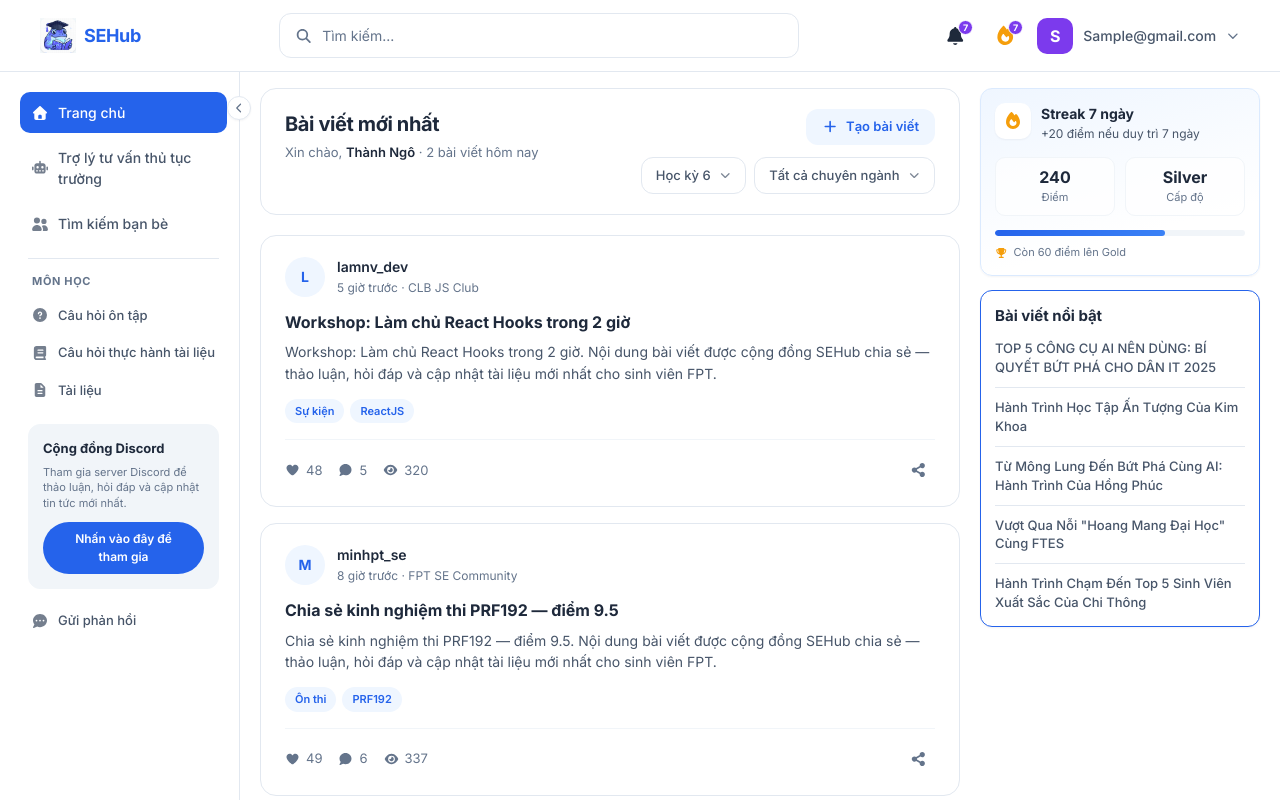
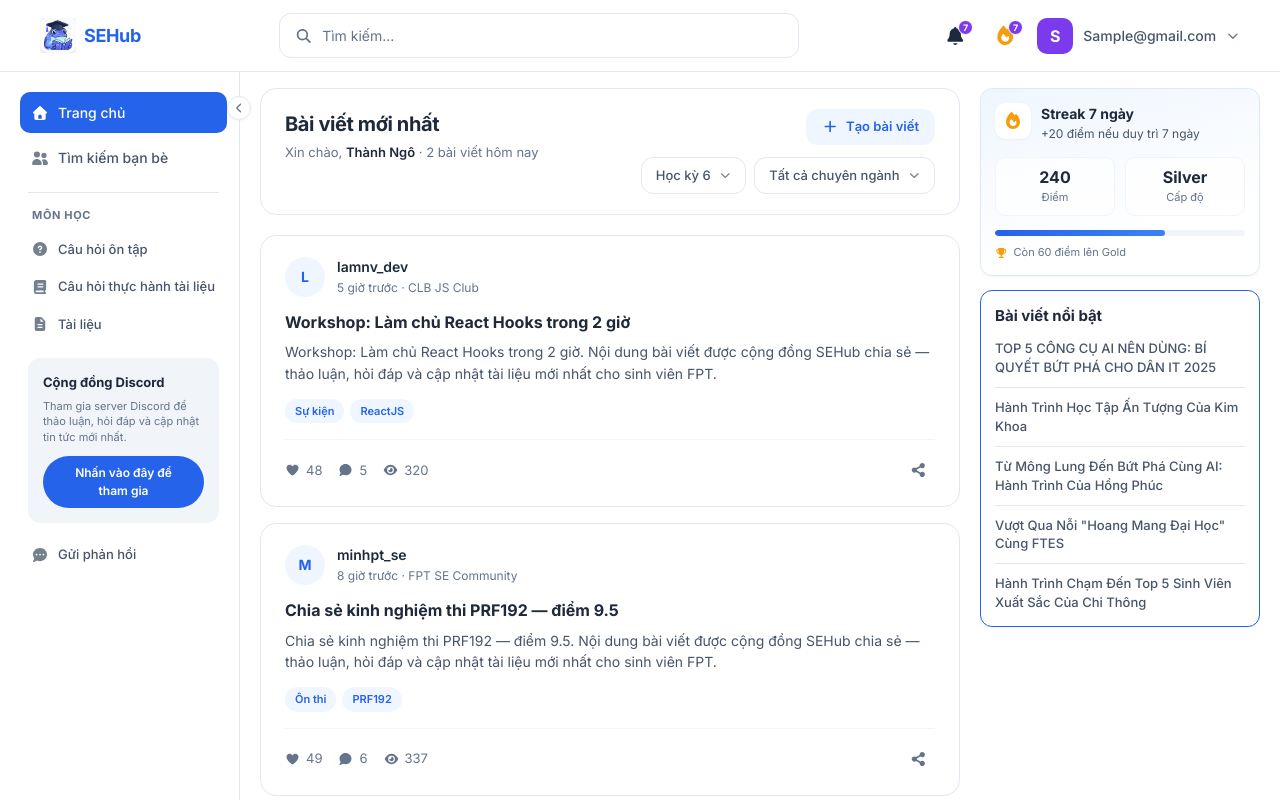
Before and after one commit to TAnhpika/SEHUB, a React (Vite) app in the folder fe/: page /login in a window 1280 px wide. Both pictures are taken after typing "Sample", "Sample123" into the empty fields and a click on the button "Đăng nhập". Shown: the top 800 px of the page. Built offline with nearby package versions, Linux system fonts and the light colour scheme.

Commit message:
Add RecentPosts component and styles for displaying recent user posts; create ProfilePage layout and styles for improved user profile presentation.

```diff
--- a/fe/src/common/Sidebar/MainSidebar/MainSidebar.jsx
+++ b/fe/src/common/Sidebar/MainSidebar/MainSidebar.jsx
@@ -7,7 +7,6 @@ import {
   faCommentDots,
   faFileLines,
   faHome,
-  faRobot,
   faUserGroup,
 } from "@fortawesome/free-solid-svg-icons";
 import Button from "@/common/Button/Button";
@@ -15,7 +14,6 @@ import styles from "./MainSidebar.module.css";
 
 const MAIN_LINKS = [
   { to: "/home", label: "Trang chủ", icon: faHome, end: true },
-  { to: "/support", label: "Trợ lý tư vấn thủ tục trường", icon: faRobot },
   { to: "/home/friends", label: "Tìm kiếm bạn bè", icon: faUserGroup },
 ];
 
```
